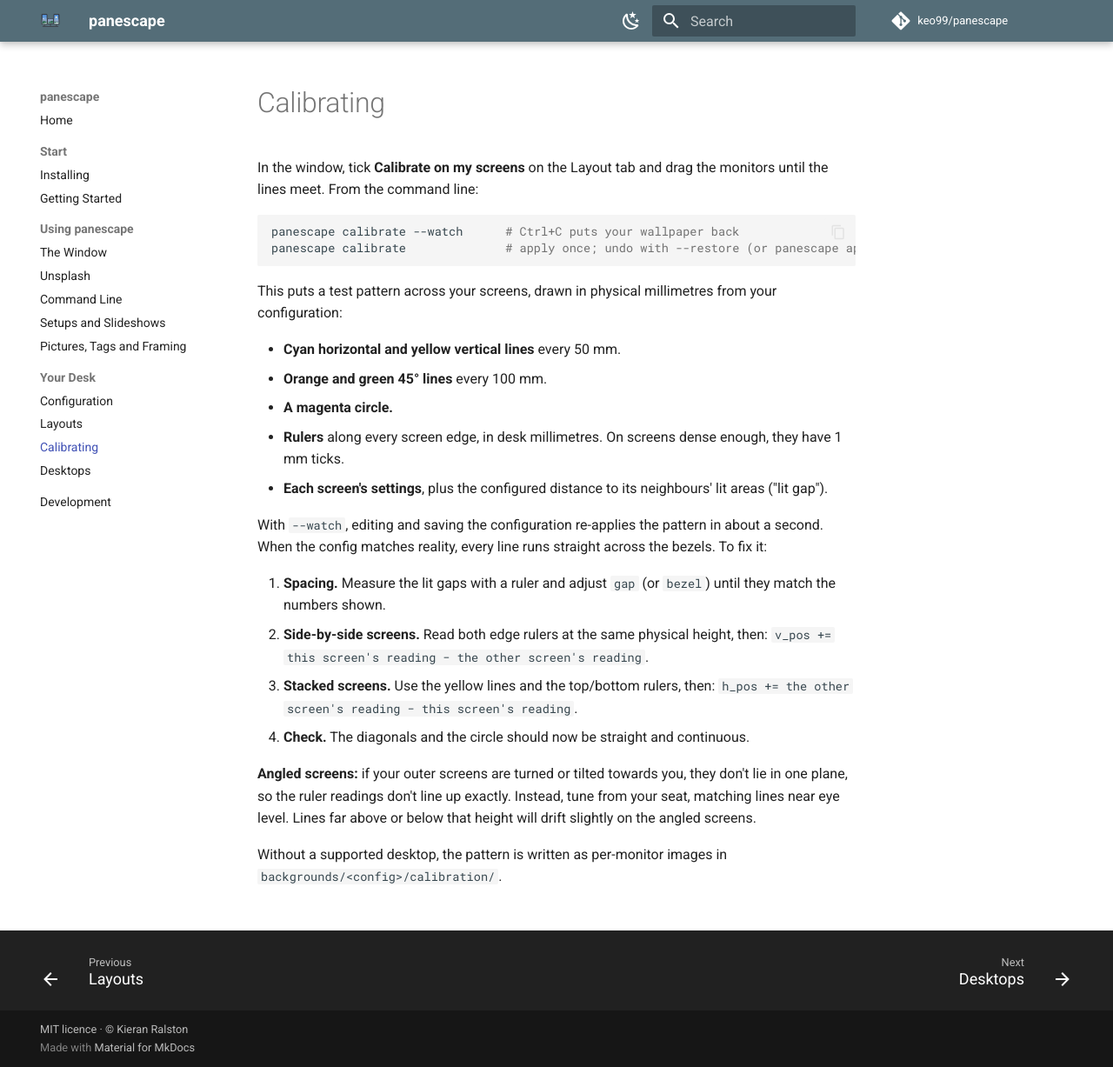
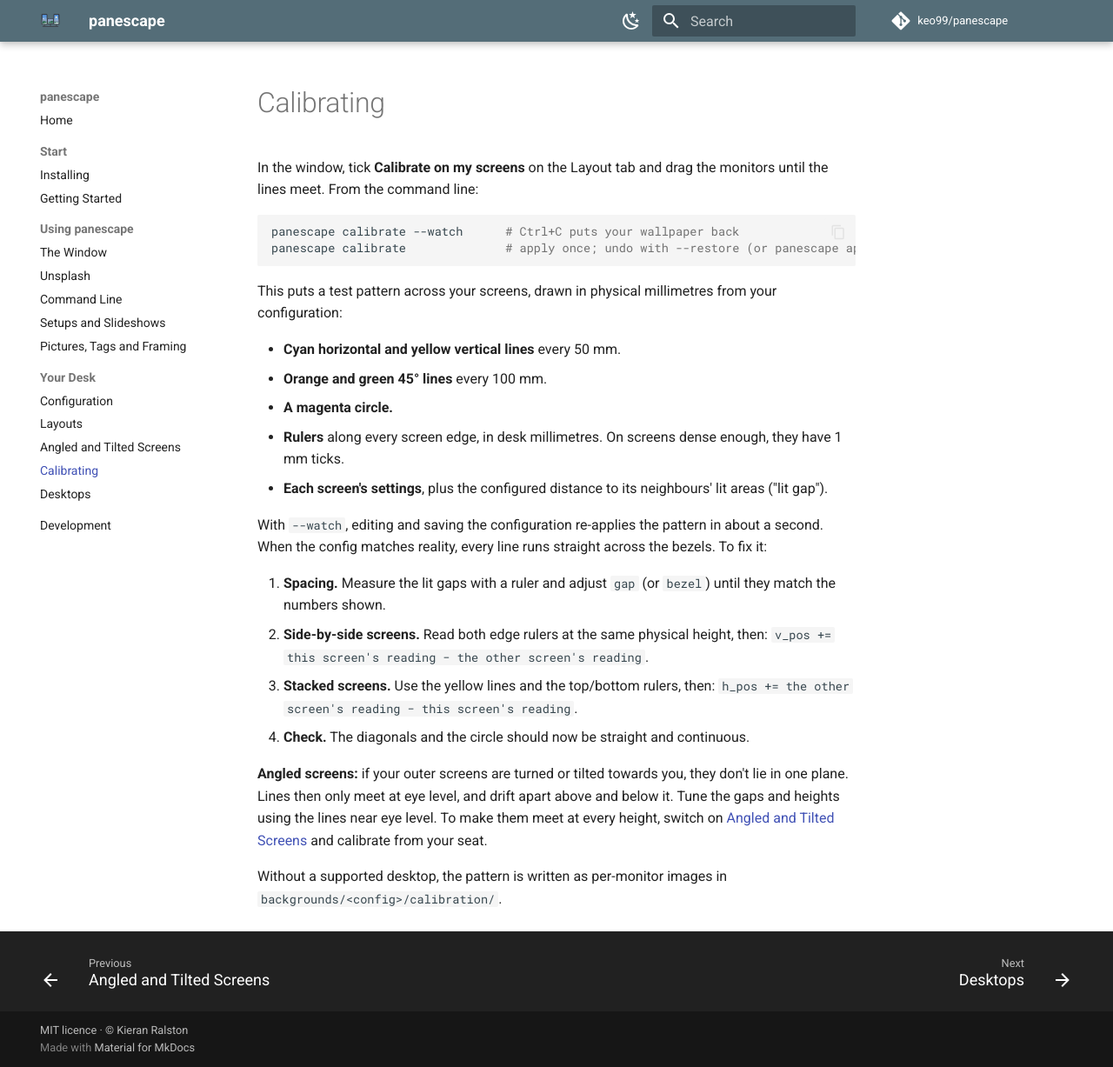
Before and after one commit to keo99/panescape, an MkDocs documentation site: the page built from docs/calibrating.md, in a window 1280 px wide and 1227 px high. Shown: the whole window at 87% size. Built offline with MkDocs 1.6.1 and Material for MkDocs 9.7.7, drawn with Linux system fonts in a browser that asks for light colours; comment, search, counter and statistics services are not loaded.

Commit message:
Docs: Angled and Tilted Screens page, angled-wings example, laptop tilt note
Claude-Session: https://claude.ai/code/session_01UizLdhCLWR8A1NgcTaBdXB

```diff
--- a/docs/calibrating.md
+++ b/docs/calibrating.md
@@ -32,9 +32,10 @@ across the bezels. To fix it:
 4. **Check.** The diagonals and the circle should now be straight and continuous.
 
 **Angled screens:** if your outer screens are turned or tilted towards you,
-they don't lie in one plane, so the ruler readings don't line up exactly.
-Instead, tune from your seat, matching lines near eye level. Lines far above or
-below that height will drift slightly on the angled screens.
+they don't lie in one plane. Lines then only meet at eye level, and drift apart
+above and below it. Tune the gaps and heights using the lines near eye level.
+To make them meet at every height, switch on
+[Angled and Tilted Screens](angled.md) and calibrate from your seat.
 
 Without a supported desktop, the pattern is written as per-monitor images in
 `backgrounds/<config>/calibration/`.
--- a/docs/make_images.py
+++ b/docs/make_images.py
@@ -25,6 +25,7 @@ CACHE = HERE / ".cache"
 PHOTO_URL = ("https://upload.wikimedia.org/wikipedia/commons/f/f1/"
              "Panorama_of_the_valley_of_the_Triglav_mountain_massif.jpg")
 CONFIG = ROOT / "examples" / "configurations" / "portrait-landscape-portrait.yml"
+ANGLED = ROOT / "examples" / "configurations" / "angled-wings.yml"
 WIDTH = 1600
 BG, HOUSING, EDGE, TEXT = (246, 246, 244), (38, 38, 42), (70, 70, 76), (30, 30, 30)
 
@@ -113,6 +114,9 @@ def main() -> None:
 
     mapping = Mapping(src, layout.canvas, CropSpec())
     render_preview(src, mapping, layout, width_px=WIDTH).save(OUT / "preview.jpg", quality=85, optimize=True)
+    angled = compute_layout(load_configuration(ANGLED))
+    render_preview(src, Mapping(src, angled.canvas, CropSpec()), angled, width_px=WIDTH).save(
+        OUT / "angled.jpg", quality=85, optimize=True)
     gui_screenshot(photo())
     for f in sorted(OUT.glob("*.*g")):
         print(f"{f.relative_to(ROOT)}  {f.stat().st_size // 1024} KiB")
--- a/mkdocs.yml
+++ b/mkdocs.yml
@@ -51,6 +51,7 @@ nav:
   - Your Desk:
       - Configuration: configuration.md
       - Layouts: layouts.md
+      - Angled and Tilted Screens: angled.md
       - Calibrating: calibrating.md
       - Desktops: desktops.md
   - Development: development.md
```
Also changed, not shown: docs/angled.md (added, +100 -0 lines), docs/configuration.md (+5 -0 lines), docs/layouts.md (+2 -0 lines), docs/window.md (+4 -0 lines), docs/images/angled.jpg (added), docs/images/gui-layout.png, 2 other files.
